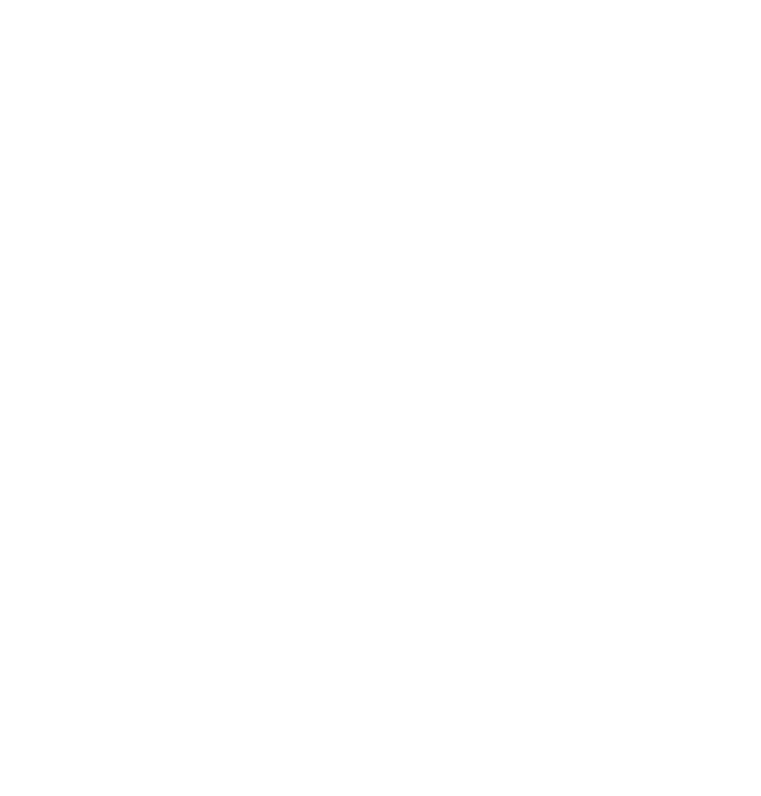
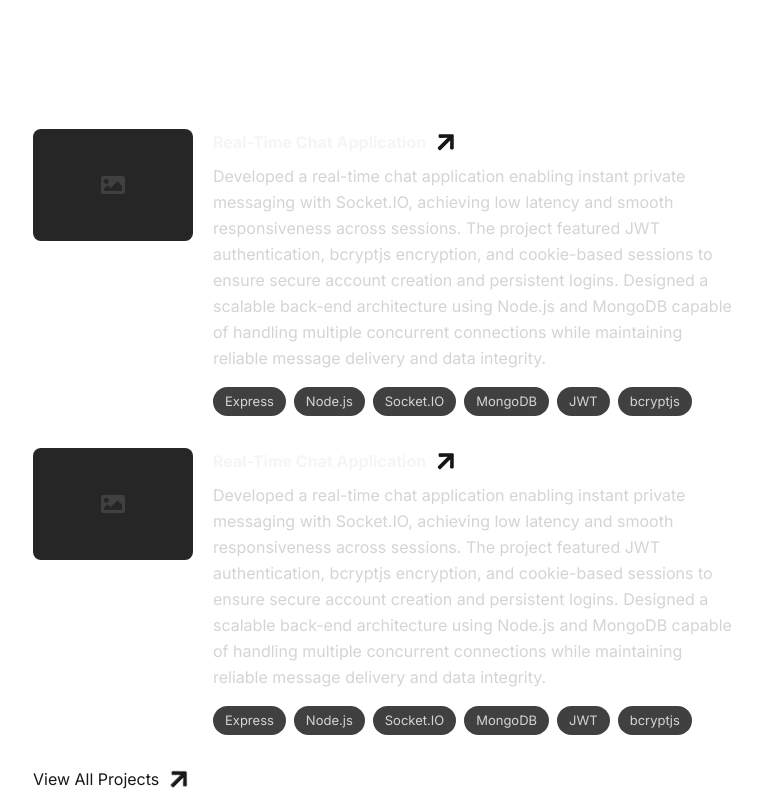
Before and after one commit to flowz0/bswe-portfolio, a Next.js app: page / in a window 1280 px wide. Shown: the part 1263-2059 px from the top of the page, without its empty margins (519-1280 px from the left). Before the commit the page ends 1264 px from the top, so only its background shows below. Built offline with nearby package versions, Linux system fonts and the light colour scheme.

Commit message:
feat: implement Projects componet into app and remove overflow-y-auto from parent div

```diff
--- a/app/page.tsx
+++ b/app/page.tsx
@@ -1,14 +1,16 @@
 import About from "@/components/sections/About";
 import Sidebar from "@/components/layout/Sidebar";
 import Experience from "@/components/sections/Experience";
+import Projects from "@/components/sections/Projects";
 
 export default function Home() {
   return (
     <main className="max-w-7xl mx-auto px-6 pt-16 lg:pt-24 lg:grid lg:grid-cols-[400px_1fr]">
       <Sidebar />
-      <div className="lg:pl-32 overflow-y-auto">
+      <div className="lg:pl-32">
         <About />
         <Experience />
+        <Projects />
       </div>
     </main>
   );
```
